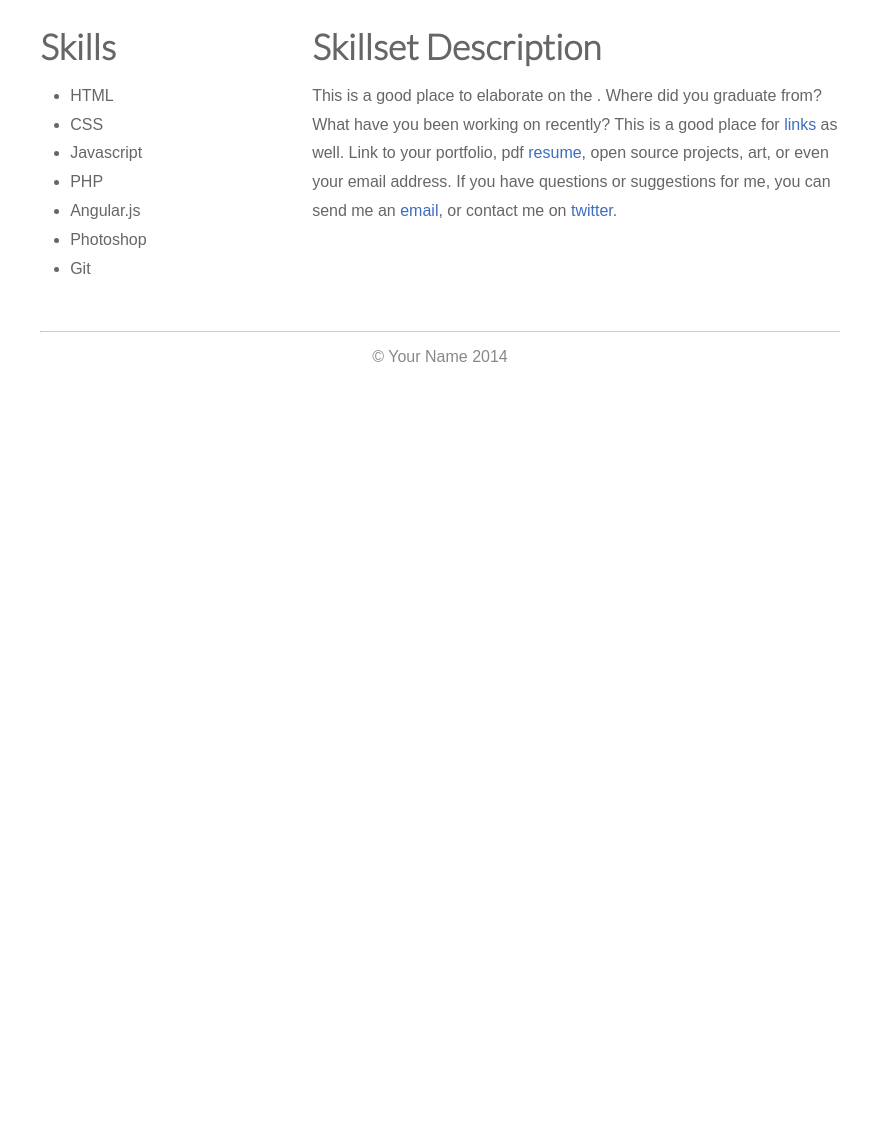
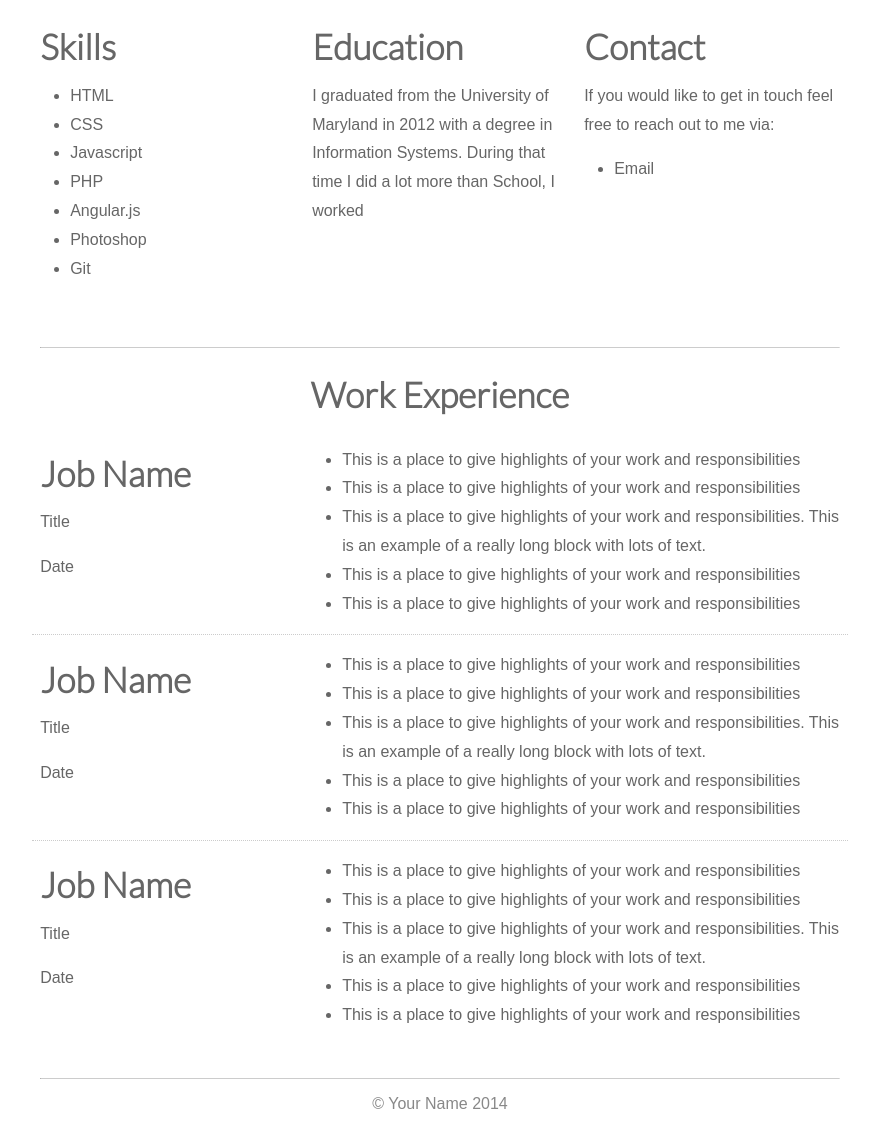
Before and after one commit to philipcdavis/responsive-resume, a plain HTML site: page index.html in a window 1280 px wide. Shown: the part 1495-2624 px from the top of the page, without its empty margins (200-1079 px from the left). Before the commit the page ends 1877 px from the top, so only its background shows below. Drawn offline with Linux system fonts and the light colour scheme.

Commit message:
Switched to a 3 column layout for skill block

```diff
--- a/index.html
+++ b/index.html
@@ -29,7 +29,11 @@
 		<!-- Introduction-->
 		<section class="center">
 			<h1>Welcome!</h1>
-			<p>This is a good place to introduce yourself. What do you love to do? Where are you from? What are you inspired by? I like to think of this section as a short biography of your life.</p>
+			<p>
+				This is a good place to introduce yourself. What do you love to do? Where are you from? What is your current job?
+				This also might be a good place to link to your resume, email, or portfolio as well.
+
+			</p>
 		</section>
 
 		<hr>
@@ -68,13 +72,73 @@
 				</div>
 
 
-				<div class="grid-4">
-					<h1>Skillset Description</h1>
-					<p>This is a good place to elaborate on the . Where did you graduate from? What have you been working on recently?
-					This is a good place for <a href="#">links</a> as well. Link to your portfolio, pdf <a href="resume.pdf">resume</a>, open source projects, art, or even your email address.
-					If you have questions or suggestions for me, you can send me an <a href="mailto:Phillysoul11@gmail.com">email</a>, or contact me on <a href="http://www.twitter.com/philipcdavis">twitter</a>.
+				<div class="grid-2">
+					<h1>Education</h1>
+					<p>I graduated from the University of Maryland in 2012 with a degree in Information Systems. During that time I did a lot more than School, I worked</p>
 				</div>
 
+				<div class="grid-2">
+					<h1>Contact</h1>
+					<p>If you would like to get in touch feel free to reach out to me via:</p>
+					<ul>
+						<li>Email</li>
+					</ul>
+				</div>
+
+			</div>
+		</section>
+
+		<hr>
+		<!--Experience Tables-->
+		<section>
+			<h1 class="center">Work Experience</h1>
+			<div class="row cf experiance">
+				<div class="grid-2">
+					<h1>Job Name</h1>
+					<p>Title</p>
+					<p>Date</p>
+				</div>
+				<div class="grid-4">
+					<ul>
+						<li>This is a place to give highlights of your work and responsibilities</li>
+						<li>This is a place to give highlights of your work and responsibilities</li>
+						<li>This is a place to give highlights of your work and responsibilities. This is an example of a really long block with lots of text.</li>
+						<li>This is a place to give highlights of your work and responsibilities</li>
+						<li>This is a place to give highlights of your work and responsibilities</li>
+					</ul>
+				</div>
+			</div>
+			<div class="row cf experiance">
+				<div class="grid-2">
+					<h1>Job Name</h1>
+					<p>Title</p>
+					<p>Date</p>
+				</div>
+				<div class="grid-4">
+					<ul>
+						<li>This is a place to give highlights of your work and responsibilities</li>
+						<li>This is a place to give highlights of your work and responsibilities</li>
+						<li>This is a place to give highlights of your work and responsibilities. This is an example of a really long block with lots of text.</li>
+						<li>This is a place to give highlights of your work and responsibilities</li>
+						<li>This is a place to give highlights of your work and responsibilities</li>
+					</ul>
+				</div>
+			</div>
+			<div class="row cf experiance">
+				<div class="grid-2">
+					<h1>Job Name</h1>
+					<p>Title</p>
+					<p>Date</p>
+				</div>
+				<div class="grid-4">
+					<ul>
+						<li>This is a place to give highlights of your work and responsibilities</li>
+						<li>This is a place to give highlights of your work and responsibilities</li>
+						<li>This is a place to give highlights of your work and responsibilities. This is an example of a really long block with lots of text.</li>
+						<li>This is a place to give highlights of your work and responsibilities</li>
+						<li>This is a place to give highlights of your work and responsibilities</li>
+					</ul>
+				</div>
 			</div>
 		</section>
 
--- a/style.css
+++ b/style.css
@@ -144,6 +144,17 @@ footer hr {
 
 }
 
+/* Custom Blocks */
+
+/* Experiance Tables */
+.experiance {
+  border-bottom: dotted 1px #ccc;
+}
+
+.experiance:last-of-type {
+  border: none;
+}
+
 /* Micro Clearfix - http://nicolasgallagher.com/micro-clearfix-hack/
 -------------------------------------------------------------- */
 .cf:before, .cf:after { content:""; display:table; }
```
